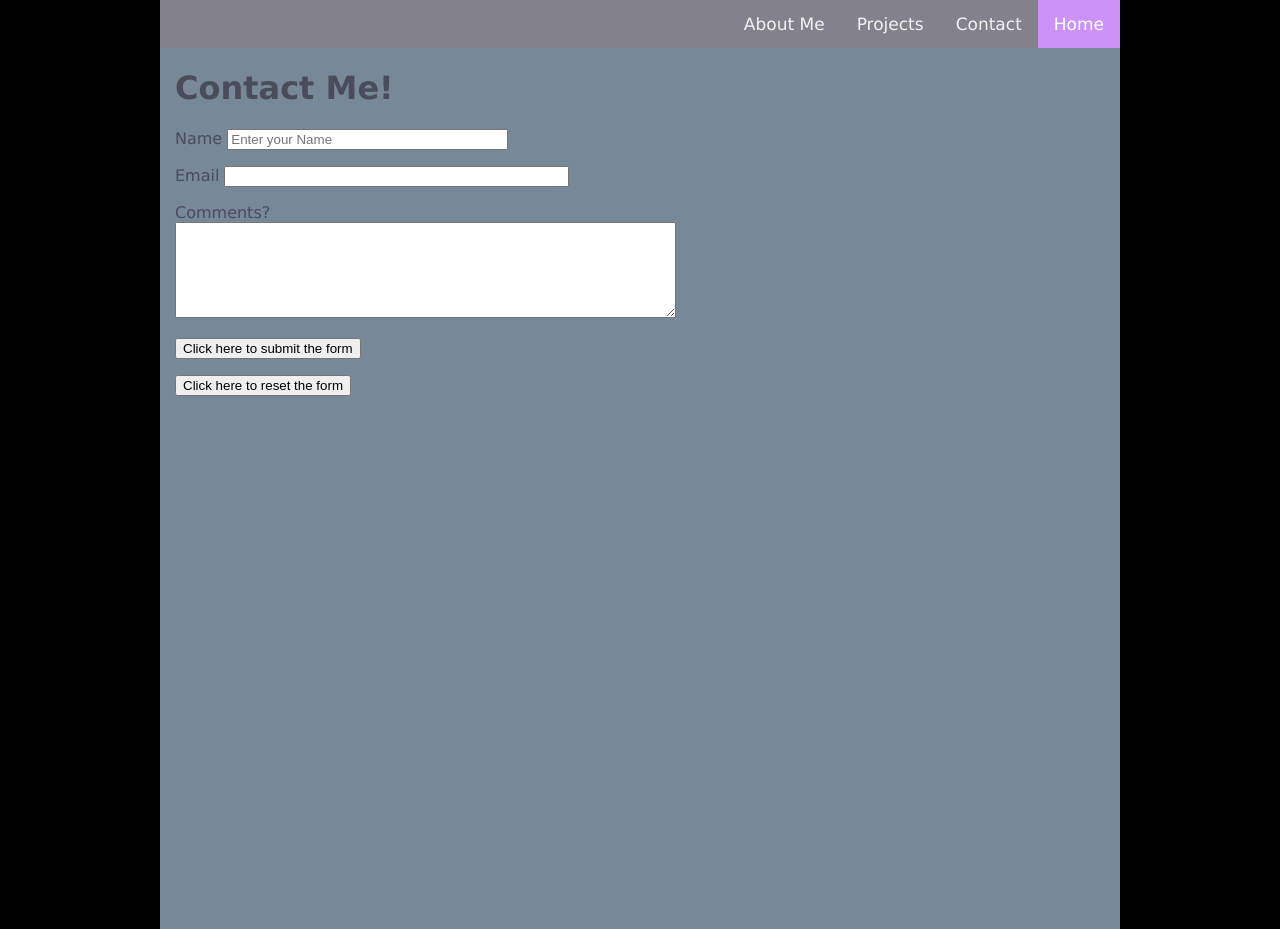
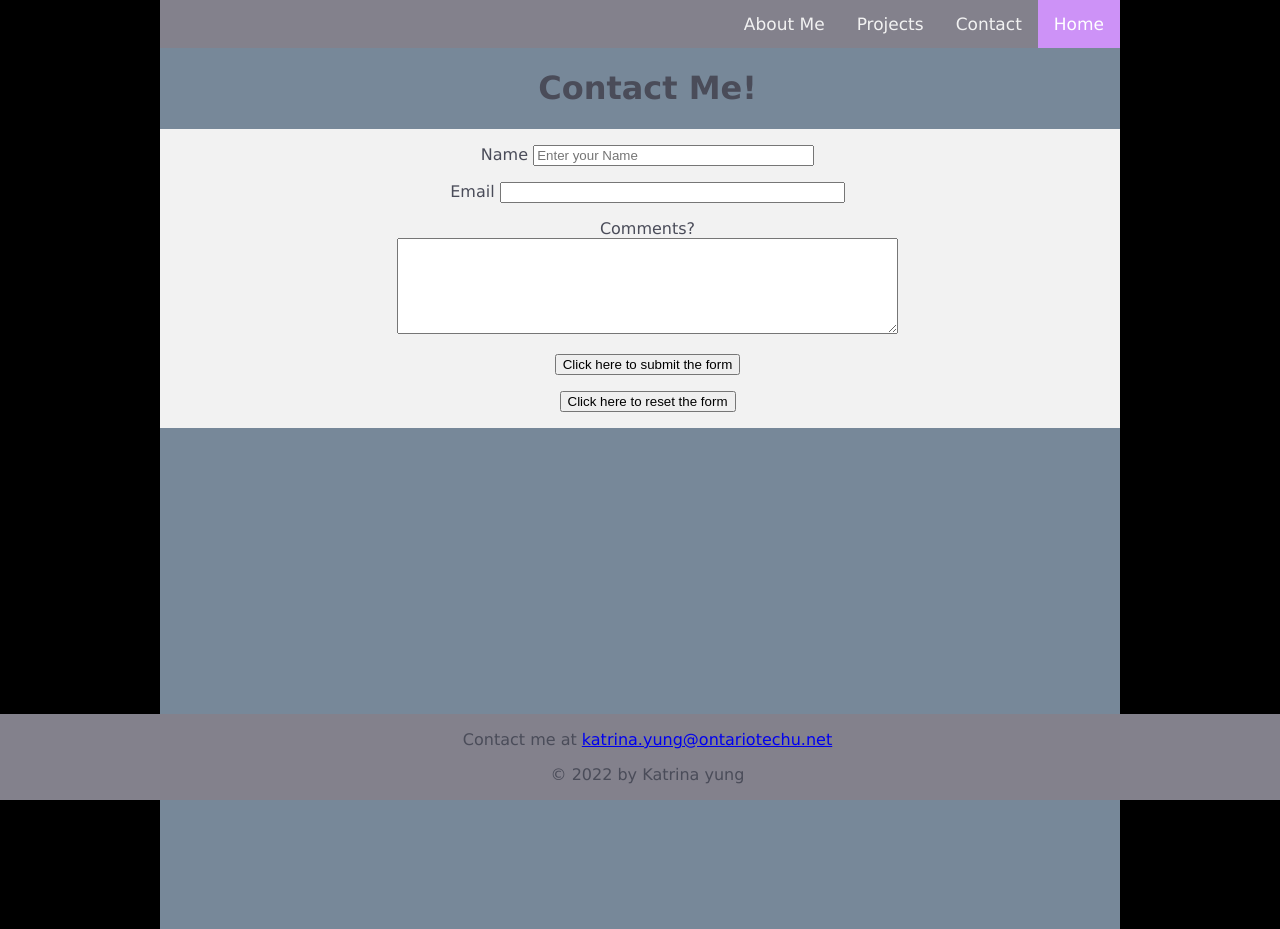
Before and after one commit to katrinayung1/WebandScriptingProgramming, a plain HTML site: page Assignments/contact.html in a window 1280 px wide. Drawn offline with Linux system fonts and the light colour scheme; files that its build step writes are made by us from their sources.

Commit message:
new changes

```diff
--- a/Assignments/contact.html
+++ b/Assignments/contact.html
@@ -20,7 +20,8 @@
 </head>
 <body>
 <div id="wrapper">
-<form action=mailto:ahmed.sheikh@ontariotechu.net ?subject=Signup Form method="post" enctype="text/plain" name="form">
+  <div class="form">
+    <form action=mailto:katrina.yung@ontariotechu.net ?subject=Signup Form method="post" enctype="text/plain" name="form">
       <p>
       <label for="name">Name</label>
       <input type="text" name="name" placeholder="Enter your Name" size="32" required>
@@ -36,6 +37,7 @@
 
       <p><input type="submit" value="Click here to submit the form"/></p>
       <p><input type="reset" value="Click here to reset the form"/></p>
+  </div>
 
 
 
@@ -44,4 +46,7 @@
 </form>
 
 </body>
+<div class ="footer">
+  <p>Contact me at <a href = "mailto: katrina.yung@ontariotechu.net">katrina.yung@ontariotechu.net</a></p>
+  <p>© 2022 by Katrina yung </p>
 </html>
--- a/Assignments/style-about.css
+++ b/Assignments/style-about.css
@@ -1,14 +1,22 @@
 @charset "UTF-8";
+
 
 body{
     background-color: #F0F0F2
 }
 
-h1{color:#4A4C59}
+/* colour the first heading*/
+h1{
+    color:#4A4C59;
+    text-align: center;
+}
 
 h3{color:#4A4C59}
 
-p{color:#4A4C59}
+p{
+    color:#4A4C59;
+    text-align: center;
+}
 
 /* NAVIGATION BAR */
 .navbar {
@@ -37,3 +45,14 @@ p{color:#4A4C59}
     background-color: #cd92f7;
     color: white;
   }
+
+
+  .footer {
+    position: fixed;
+    left: 0;
+    bottom: 0;
+    width: 100%;
+    background-color:#83818C;
+    color: white;
+    text-align: center;
+  }
--- a/Assignments/style-contact.css
+++ b/Assignments/style-contact.css
@@ -4,7 +4,10 @@ body{
     background-color: #F0F0F2
 }
 
-h1{color:#4A4C59}
+h1{
+    color:#4A4C59;
+    text-align: center;
+}
 
 h3{color:#4A4C59}
 
@@ -37,3 +40,21 @@ p{color:#4A4C59}
     background-color: #cd92f7;
     color: white;
   }
+
+  /*FORM*/
+  .form{
+    background-color: #f2f2f2;
+    overflow: hidden;
+    text-align: center;
+  }
+
+
+  .footer {
+    position: fixed;
+    left: 0;
+    bottom: 0;
+    width: 100%;
+    background-color:#83818C;
+    color: white;
+    text-align: center;
+  }
--- a/Assignments/style-home.css
+++ b/Assignments/style-home.css
@@ -2,6 +2,7 @@
 
 body{
     background-color: #F0F0F2
+
 }
 
 h1{
@@ -37,16 +38,17 @@ p{
 
   /* Add a color to the active/current link */
   .navbar a.active {
-    background-color: #cd92f7;
+    background-image: linear-gradient(#cd92f7, rgb(132, 66, 238));
     color: white;
   }
 
   .footer {
     position: fixed;
+    color: #f2f2f2;
     left: 0;
     bottom: 0;
     width: 100%;
     background-color:#83818C;
-    color: white;
     text-align: center;
+
   }
--- a/Assignments/style-project.css
+++ b/Assignments/style-project.css
@@ -46,3 +46,14 @@ p{
     background-color: #cd92f7;
     color: white;
   }
+
+
+  .footer {
+    position: fixed;
+    left: 0;
+    bottom: 0;
+    width: 100%;
+    background-color:#83818C;
+    color: white;
+    text-align: center;
+  }
```
Also changed, not shown: Assignments/about.html (+3 -0 lines), Assignments/home.html (+1 -0 lines), Assignments/projects.html (+4 -1 lines), Lecs/Lec 1/index.html (line endings or trailing spaces), Lecs/Lec 1/style.css (indentation only). Lines whose indentation alone changed are shown as unchanged.
